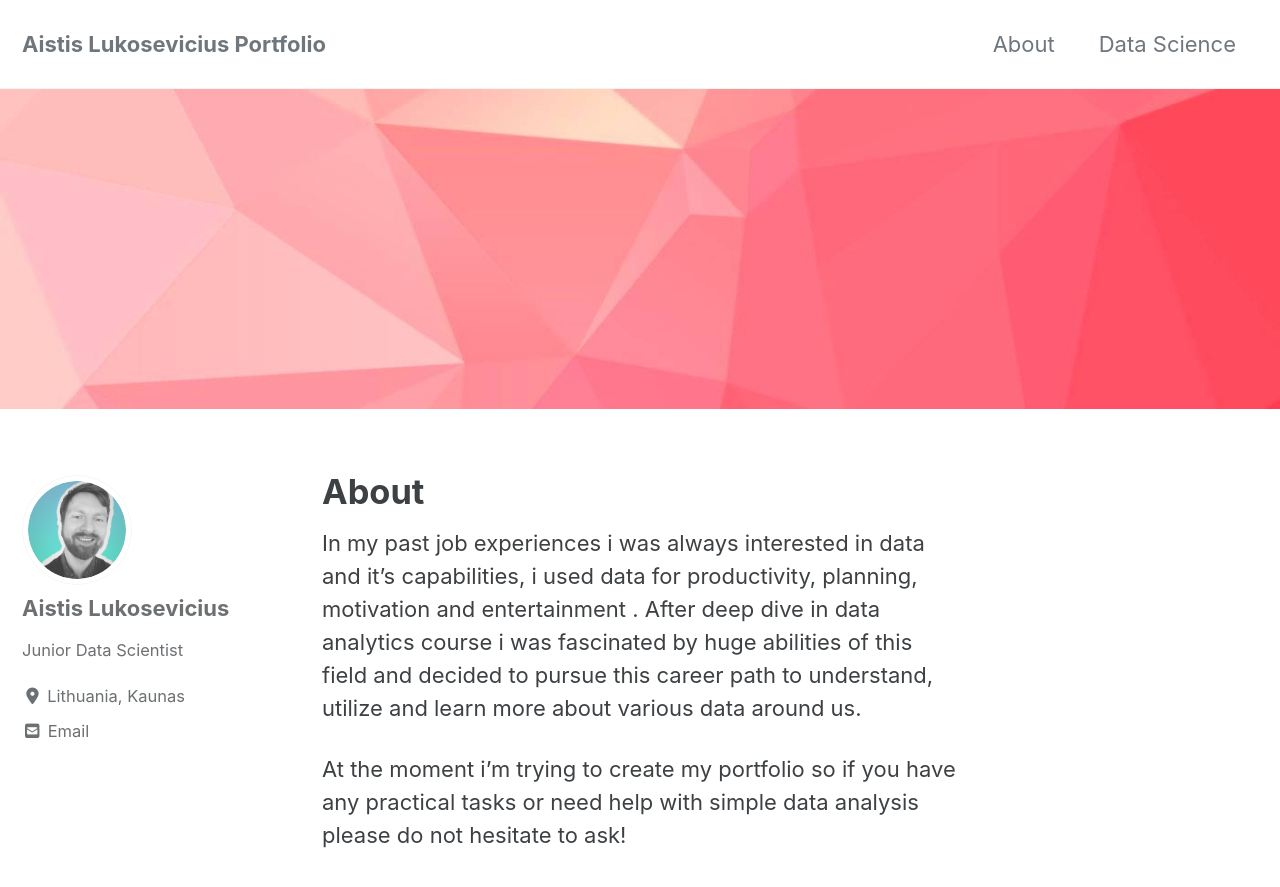
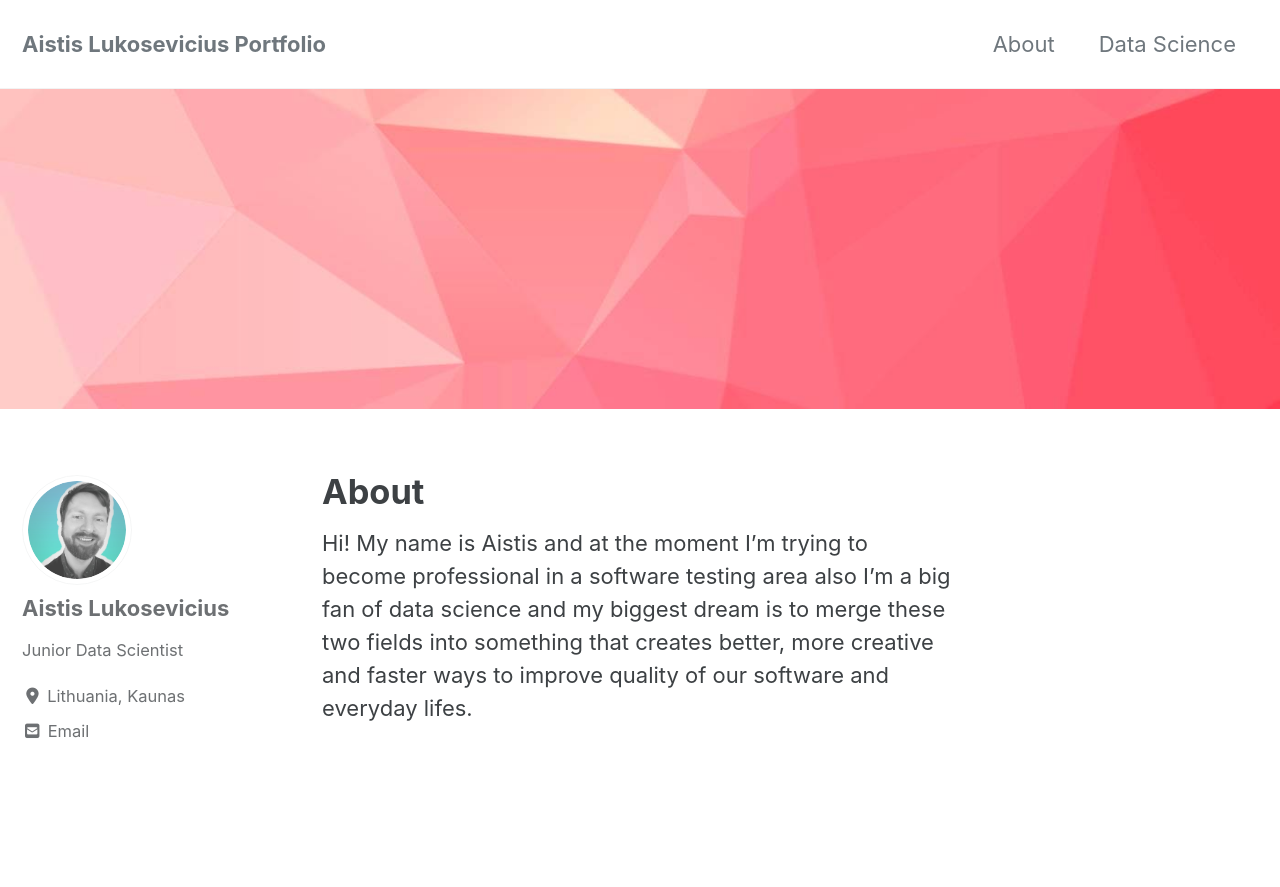
Before and after one commit to Aistisl/Aistisl.github.io, a Jekyll site: the page built from _pages/about.md, in a window 1280 px wide and 900 px high. Shown: the top 887 px of the window. Built offline with Jekyll 4.4.1, drawn with Linux system fonts in a browser that asks for light colours; cached includes are drawn as plain includes; nearby versions of some CDN libraries.

Commit message:
Update about.md

```diff
--- a/_pages/about.md
+++ b/_pages/about.md
@@ -5,6 +5,4 @@ header:
   image: "/images/about_header.jpg"
 ---
 
-In my past job experiences i was always interested in data and it's capabilities, i used data for productivity, planning, motivation and entertainment . After deep dive in data analytics course i was fascinated by huge abilities of this field and decided to pursue this career path to understand, utilize and learn more about various data around us.
-
-At the moment i'm trying to create my portfolio so if you have any practical tasks or need help with simple data analysis please do not hesitate to ask!
+Hi! My name is Aistis and at the moment I'm trying to become professional in a software testing area also I'm a big fan of data science and my biggest dream is to merge these two fields into something that creates better, more creative and faster ways to improve quality of our software and everyday lifes.
```
